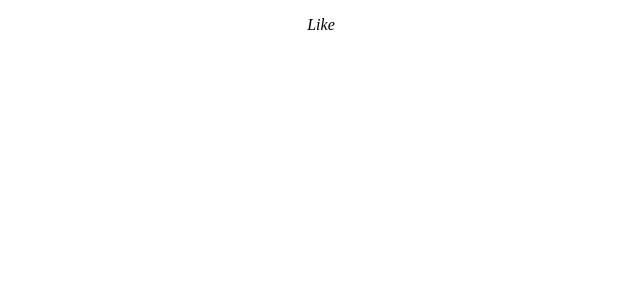
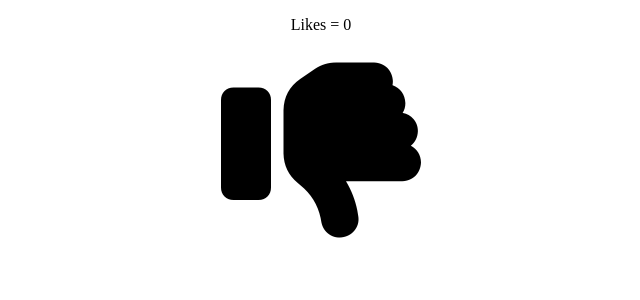
Before and after one commit to Rajit909/React_practice-main-, a React (Create React App) app: page / in a window 1280 px wide. Shown: the top 300 px of the page, without its empty margins (319-959 px from the left). Built offline with nearby package versions, Linux system fonts and the light colour scheme.

Commit message:
like button

```diff
--- a/public/index.html
+++ b/public/index.html
@@ -24,6 +24,7 @@
       work correctly both with client-side routing and a non-root public URL.
       Learn how to configure a non-root public URL by running `npm run build`.
     -->
+    <link rel="stylesheet" href="https://cdnjs.cloudflare.com/ajax/libs/font-awesome/6.5.1/css/all.min.css" integrity="sha512-DTOQO9RWCH3ppGqcWaEA1BIZOC6xxalwEsw9c2QQeAIftl+Vegovlnee1c9QX4TctnWMn13TZye+giMm8e2LwA==" crossorigin="anonymous" referrerpolicy="no-referrer" />
     <title>Learnig react</title>
   </head>
   <body>
--- a/src/App.css
+++ b/src/App.css
@@ -22,3 +22,6 @@ h4{
 span{
     font-weight: 600;
 }
+.fa-solid{
+    font-size: 200px;
+}
--- a/src/component/LikeButton.jsx
+++ b/src/component/LikeButton.jsx
@@ -7,16 +7,25 @@ function LikeButton() {
     }
 
     const [isLiked, setIsLiked] = useState(false)
+    const [likes, setLikes] = useState(0)
 
     let toggelLike = ()=>{
-        // setIsLiked(isLiked+1)
-        console.log("logged");
+        setIsLiked(!isLiked)
+        setLikes(likes+1)
+    }
+
+    let likeStyle = {
+       color: "red"
     }
 
   return (
     <>
         <p style={styles}  onClick={toggelLike}>
-            <i className='fa-regular fa-heart'>Like{isLiked}</i>
+            <p>Likes = {likes}</p>
+            {
+                isLiked ? <i className='fa-solid fa-heart' style={likeStyle}></i> : <i class="fa-solid fa-thumbs-down"></i>
+            }
+
         </p>
 
     </>
```
